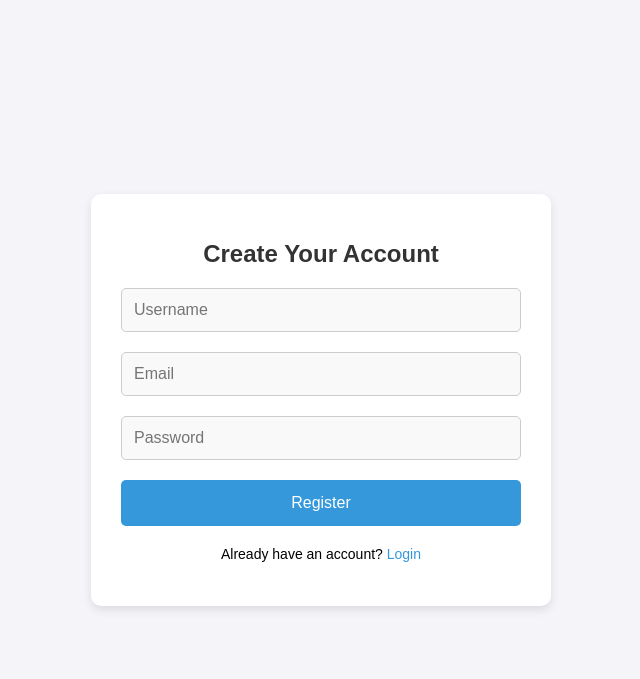
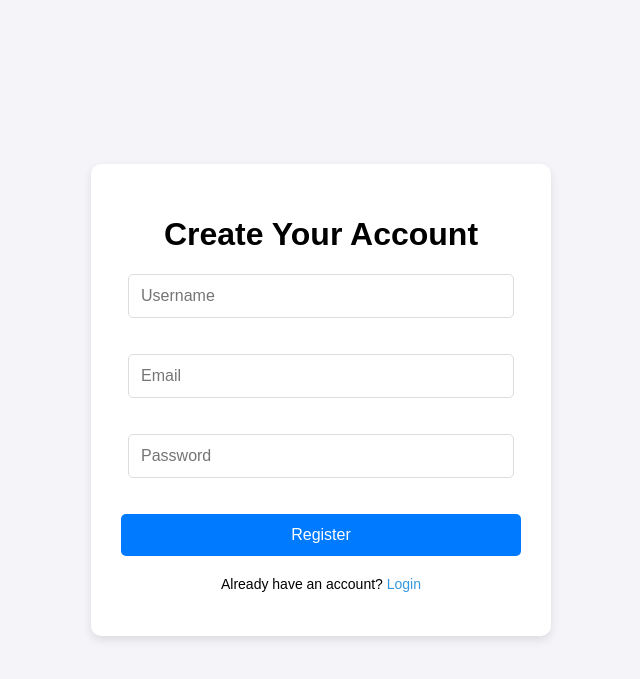
Before and after one commit to Saifeddine-elamri/R-seau-social-php-, a PHP site: page /register in a window 1280 px wide. Shown: the top 679 px of the page, without its empty margins (319-959 px from the left). Run offline with PHP 8.4, Linux system fonts and the light colour scheme.

Commit message:
ajustement du style de login et register

```diff
--- a/views/static/css/register-style.css
+++ b/views/static/css/register-style.css
@@ -20,12 +20,7 @@ body {
     text-align: center;  /* Centrer le texte à l'intérieur du conteneur */
 }
 
-/* Style pour le titre */
-h1 {
-    font-size: 24px;  /* Taille de police du titre */
-    margin-bottom: 20px;  /* Espacement sous le titre */
-    color: #333;  /* Couleur du texte en gris foncé */
-}
+
 
 /* Style pour les champs du formulaire */
 .input-group {
@@ -33,38 +28,39 @@ h1 {
 }
 
 .input-group input {
-    width: 100%;  /* Les champs de saisie occupent toute la largeur du conteneur */
-    padding: 12px;  /* Espacement interne pour les champs */
-    font-size: 16px;  /* Taille de la police dans les champs */
-    border: 1px solid #ccc;  /* Bordure grise claire autour des champs */
-    border-radius: 5px;  /* Coins arrondis des champs */
-    box-sizing: border-box;  /* S'assure que le padding est inclus dans la largeur totale */
-    background-color: #f9f9f9;  /* Fond gris clair pour les champs */
-    transition: border-color 0.3s ease;  /* Transition douce pour le changement de couleur de bordure */
+    width: 90%;
+    padding: 0.75rem;
+    margin-bottom: 1rem;
+    border: 1px solid #ddd;
+    border-radius: 5px;
+    font-size: 1rem;
+    outline: none;
+    transition: border-color 0.3s ease;
 }
 
 /* Effet de focus pour les champs */
 .input-group input:focus {
-    border-color: #3498db;  /* Couleur bleue de la bordure lorsque le champ est en focus */
+    border-color: #007bff;
     outline: none;  /* Retire le contour par défaut du navigateur */
 }
 
 /* Style pour le bouton d'inscription */
 .button-group button {
-    width: 100%;  /* Le bouton occupe toute la largeur du conteneur */
-    padding: 14px;  /* Espacement interne du bouton */
-    background-color: #3498db;  /* Fond bleu pour le bouton */
-    color: white;  /* Texte en blanc */
-    border: none;  /* Retire la bordure par défaut du bouton */
-    border-radius: 5px;  /* Coins arrondis du bouton */
-    font-size: 16px;  /* Taille de la police du texte du bouton */
-    cursor: pointer;  /* Modifie le curseur pour indiquer qu'il est cliquable */
-    transition: background-color 0.3s ease;  /* Transition douce pour l'effet de survol */
+    width: 100%;
+    padding: 0.75rem;
+    background-color: #007bff;
+    color: #fff;
+    border: none;
+    border-radius: 5px;
+    font-size: 1rem;
+    cursor: pointer;
+    transition: background-color 0.3s ease, transform 0.2s ease-in-out;
 }
 
 /* Effet de hover pour le bouton */
 .button-group button:hover {
-    background-color: #2980b9;  /* Couleur plus foncée au survol du bouton */
+    background-color: #0056b3;
+    transform: scale(1.02);
 }
 
 /* Style pour le lien "Login" */
```
Also changed, not shown: views/posts.php (+6 -4 lines), views/static/css/login-style.css (+9 -0 lines), views/static/css/profil-info-style.css (+5 -12 lines), views/static/css/profil-style.css (+4 -3 lines).
